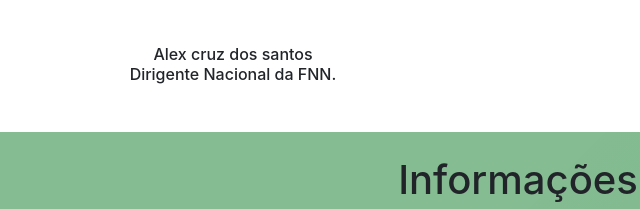
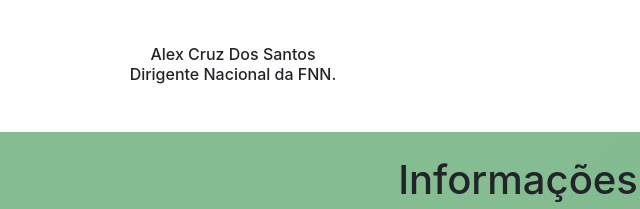
Before and after one commit to fnn-ong/fnn-ong.github.io, a plain HTML site: page convite.html in a window 1280 px wide. Shown: the part 517-726 px from the top of the page, 407-1047 px from the left. Drawn offline with nearby package versions, Linux system fonts and the light colour scheme.

Commit message:
correção no sobrenome

```diff
--- a/convite.html
+++ b/convite.html
@@ -117,7 +117,7 @@
 
                 </p>
 
-                <h6 class="my-5">Alex cruz dos santos
+                <h6 class="my-5">Alex Cruz Dos Santos
                     <br>
                     Dirigente Nacional da FNN.
                     </h6>
```
